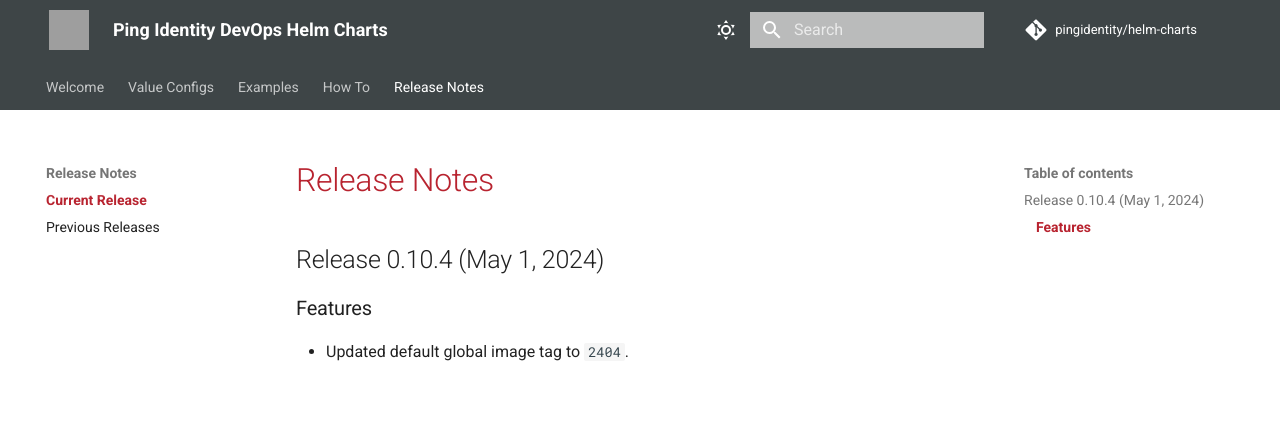
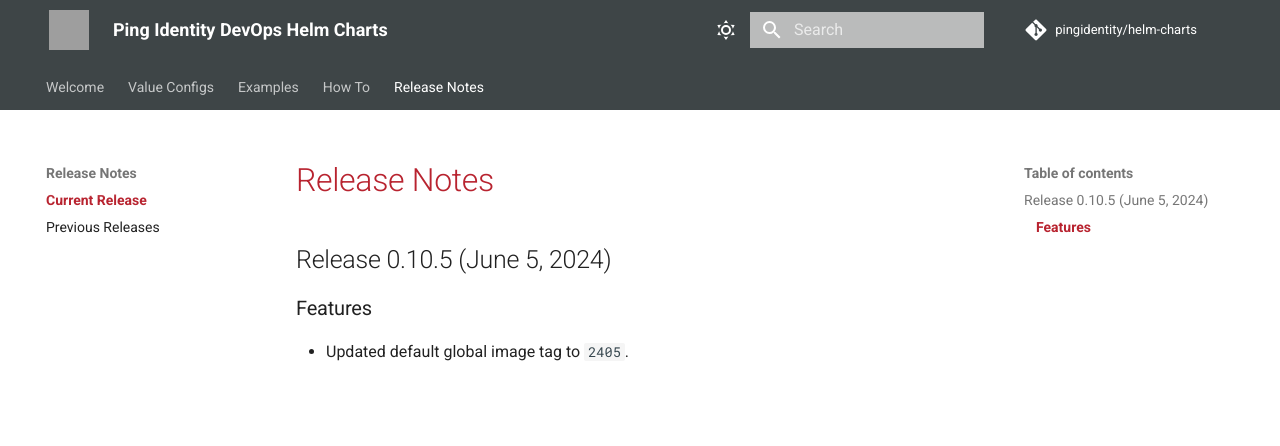
Before and after one commit to pingidentity/helm-charts, an MkDocs documentation site: the page built from docs/release-notes/currentRelease.md, in a window 1280 px wide. Shown: the top 446 px of the page. Built offline with MkDocs 1.6.1 and Material for MkDocs 9.7.7, drawn with Linux system fonts in a browser that asks for light colours; comment, search, counter and statistics services are not loaded; grey boxes are pictures that could not be loaded.

Commit message:
Release 0.10.5

```diff
--- a/docs/release-notes/currentRelease.md
+++ b/docs/release-notes/currentRelease.md
@@ -1,4 +1,4 @@
 # Release Notes
-## Release 0.10.4 (May 1, 2024)
+## Release 0.10.5 (June 5, 2024)
 ### Features ###
-  - Updated default global image tag to `2404`.
+  - Updated default global image tag to `2405`.
```
Also changed, not shown: docs/config/supported-values.md (+1 -1 lines), docs/index.yaml (+13 -1 lines), docs/release-notes/previousReleases.md (+4 -0 lines), 2 other files.
